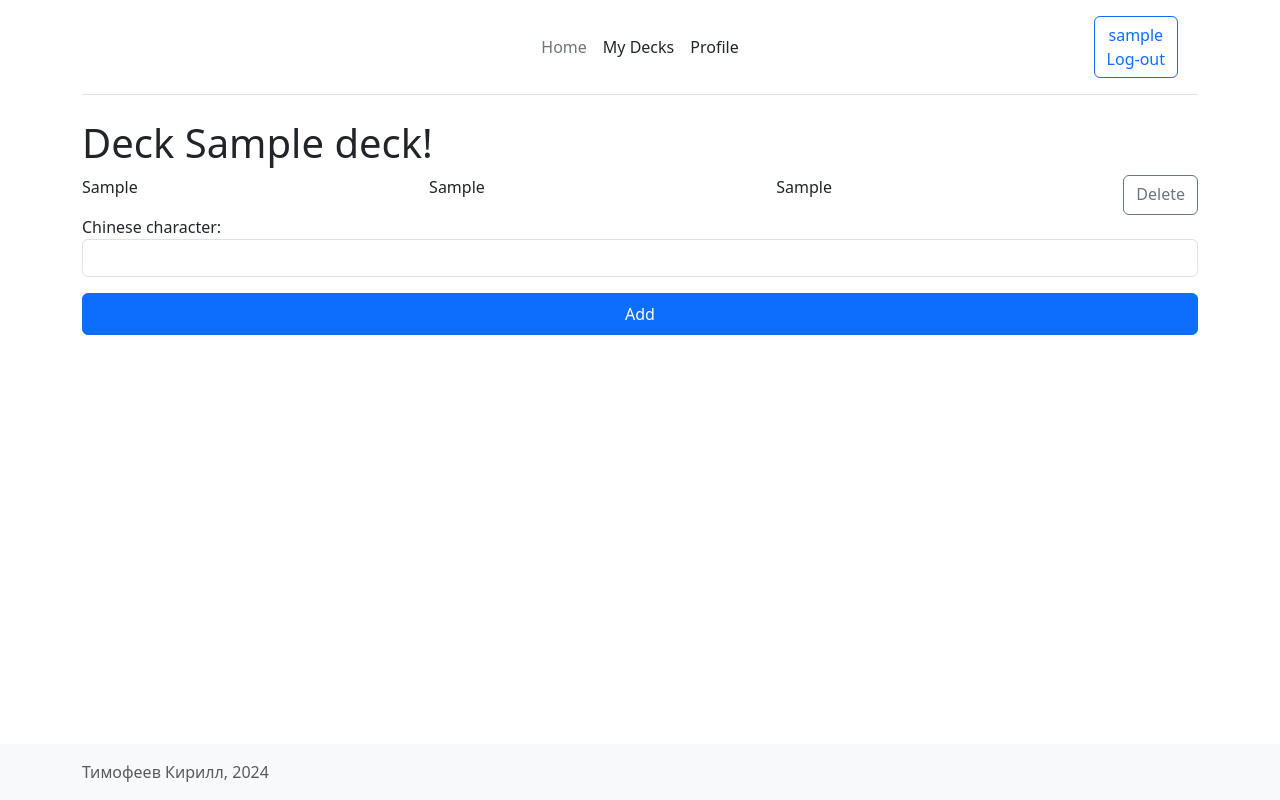
After one commit to laxier/chinese2024FLASK, a Flask app: page /edit_deck/1 in a window 1280 px wide. The commit adds this page. Run offline with Flask 3, Linux system fonts and the light colour scheme; a user stored in the database is signed in; tables that the repository leaves empty hold one stand-in row (values such as "Sample post"); some libraries are stand-ins or nearby versions.

Commit message:
теперь можно добавлять новые карточкии редактировать сеты

```diff
--- a/app/forms.py
+++ b/app/forms.py
@@ -4,7 +4,7 @@ from wtforms.validators import ValidationError, DataRequired, Email, EqualTo
 import sqlalchemy as sa
 from app import db
 from app.models import User
-
+from chinese_tools import has_chinese_char
 
 class LoginForm(FlaskForm):
     username = StringField('Username', validators=[DataRequired()])
@@ -37,3 +37,10 @@ class RegistrationForm(FlaskForm):
 class DeckForm(FlaskForm):
     name = StringField('Deck name', validators=[DataRequired()])
     submit = SubmitField('Create')
+
+class CardForm(FlaskForm):
+    char = StringField('Chinese character:', validators=[DataRequired()])
+    submit = SubmitField('Add')
+    def validate_char(self, char):
+        if has_chinese_char(char.data)==False:
+            raise ValidationError('Please enter a chinese character!')
--- a/app/routes.py
+++ b/app/routes.py
@@ -2,7 +2,7 @@ from flask import render_template, flash, redirect, url_for
 from app import app
 from flask import request
 from flask_login import current_user, login_user
-from app.forms import LoginForm, RegistrationForm, DeckForm
+from app.forms import LoginForm, RegistrationForm, DeckForm, CardForm
 from flask_login import logout_user
 from flask_login import login_required
 from urllib.parse import urlsplit
@@ -58,11 +58,53 @@ def logout():
 @login_required
 def deck():
     decks = current_user.decks
-    print(decks)
     form = DeckForm()
     if form.validate_on_submit():
-        deck = Deck(name = form.name.data)
-        deck.users.append(current_user)
+        deck = Deck(name = form.name.data, creator = current_user)
+        deck.users.add(current_user)
         db.session.add(deck)
         db.session.commit()
     return render_template("sets.html", title='My sets', decks=decks, form = form)
+
+@app.route('/edit_deck/<int:id>', methods=['GET', 'POST'])
+@login_required
+def edit_deck(id):
+    to_edit = Deck.query.get_or_404(id)
+    form = CardForm()
+    if form.validate_on_submit():
+        if to_edit.creator_id == current_user.id or current_user.username == 'admin':
+            exists = Card.query.filter_by(chinese=form.char.data).first()
+            if exists:
+                if exists in to_edit.cards:
+                    flash('Card already exists')
+                    return redirect(f'/edit_deck/{id}')
+                to_edit.cards.add(exists)
+                db.session.commit()
+            else:
+                card = Card(chinese = form.char.data)
+                db.session.add(card)
+                db.session.commit()
+                to_edit.cards.add(card)
+                db.session.commit()
+                flash('You have created the card')
+            flash('You have added the card')
+            return redirect(f'/edit_deck/{id}')
+        else:
+            return "Action is not allowed"
+    return render_template("edit_deck.html", title=f"Editing {to_edit.name}", deck=to_edit, form=form)
+
+@app.route('/delete_from_deck/<int:deck_id>/<int:card_id>', methods=['GET', 'POST'])
+@login_required
+def delete_card_from_deck(deck_id, card_id):
+    deck = Deck.query.get(deck_id)
+    card = Card.query.get(card_id)
+
+    if deck is None or card is None:
+        return "Deck or card not found."
+    if card in deck.cards:
+        deck.cards.remove(card)
+        db.session.commit()
+        flash("Card successfully deleted from the deck.")
+        return redirect(f'/edit_deck/{deck_id}')
+    else:
+        return "Card is not in the deck."
--- /dev/null
+++ b/app/templates/edit_deck.html
@@ -0,0 +1,34 @@
+{% extends "base.html" %}
+
+{% block content %}
+    <main class="container">
+        <h1>Deck {{ deck.name }}!</h1>
+        {% if deck.cards %}
+            {% for card in deck.cards %}
+                <div style="display: flex;justify-content: space-between;">
+                    <p>{{ card.chinese }}</p>
+                    <p>{{ card.transcription }}</p>
+                    <p>{{ card.translation }}</p>
+                    {% if current_user.id == deck.creator_id or current_user.username == 'admin' %}
+                        <a href="/delete_from_deck/{{ deck.id }}/{{ card.id }}"
+                           class="btn btn-outline-secondary">Delete</a>
+                    {% endif %}
+                </div>
+            {% endfor %}
+        {% else %}
+            <p>no cards yet</p>
+        {% endif %}
+        {% if current_user.id == deck.creator_id or current_user.username == 'admin' %}
+            <form action="" method="post">
+                {{ form.hidden_tag() }}
+                {{ form.char.label }}
+                {{ form.char(size=32, class_="form-control") }}
+                <p>
+                    {% for error in form.char.errors %}
+                        <span style="color: red;">[{{ error }}]</span>
+                    {% endfor %}
+                <p>{{ form.submit(class_="btn btn-primary w-100 py-2") }}</p>
+            </form>
+        {% endif %}
+    </main>
+{% endblock %}
```
Also changed, not shown: app/models.py (+21 -10 lines), app/templates/sets.html (+6 -1 lines), chinese_tools.py (added, +24 -0 lines).
